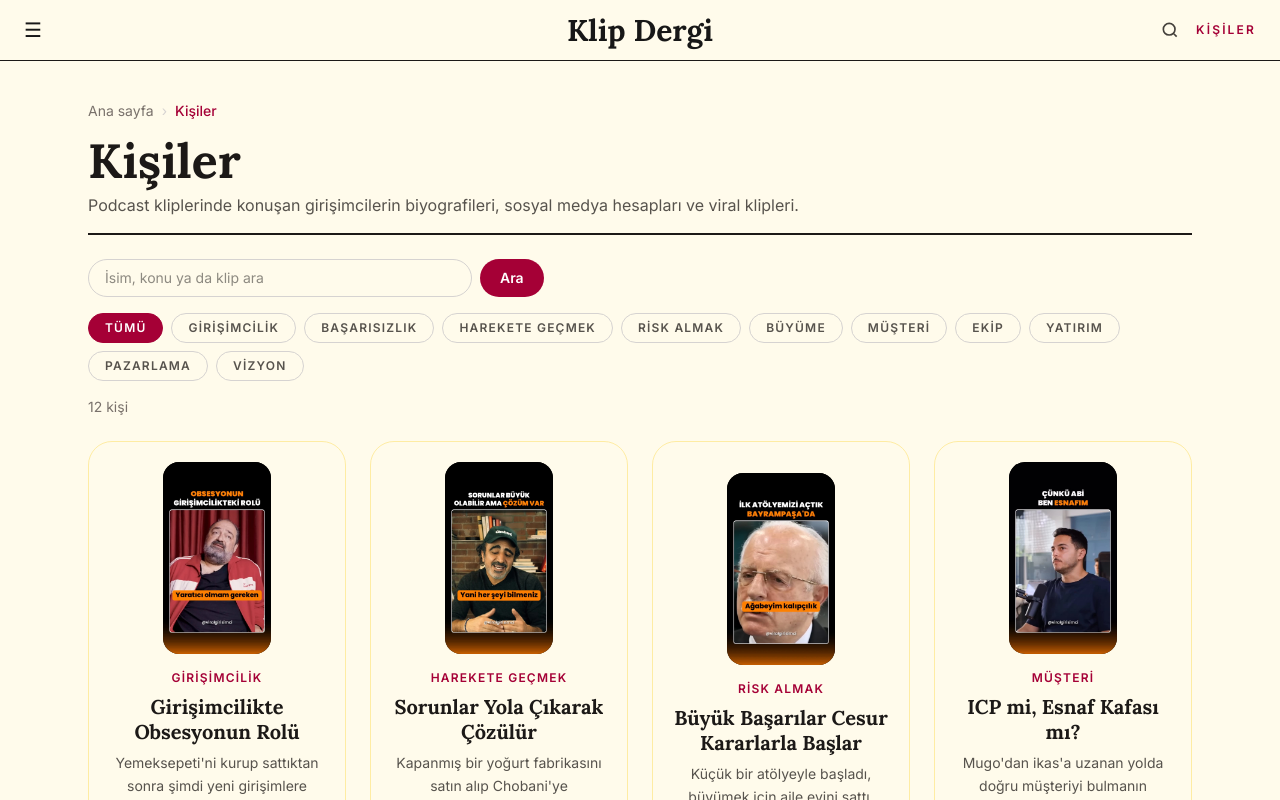
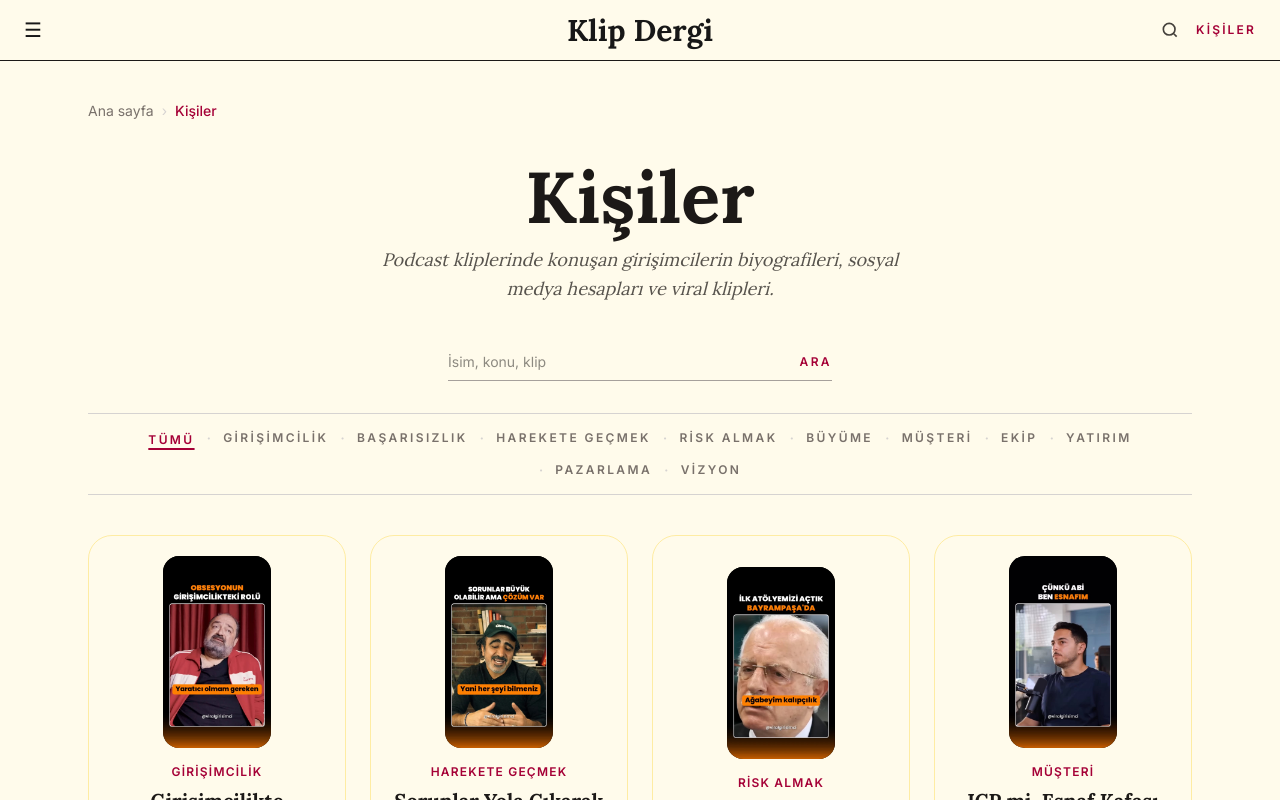
Before and after one commit to symkllci/klip-dergi, a Next.js app: page /kisiler in a window 1280 px wide. Shown: the top 800 px of the page. Built offline with nearby package versions, Linux system fonts and the light colour scheme.

Commit message:
Kişiler sayfası gazete düzeni ve önerili arama

```diff
--- a/src/app/kisiler/[slug]/page.tsx
+++ b/src/app/kisiler/[slug]/page.tsx
@@ -228,7 +228,7 @@ export default async function KisiSayfasi({ params }: { params: Promise<{ slug:
               href="/kisiler"
               className="group text-sm font-semibold uppercase tracking-widest text-rose-800 hover:underline"
             >
-              Tüm kişiler <span className="inline-block transition-transform group-hover:translate-x-1">→</span>
+              Tüm kişiler <span className="inline-block transition-transform group-hover:translate-x-1"></span>
             </Link>
           </div>
           {/* Telefonda alt alta, orta ekranda 3 yan yana */}
--- a/src/app/kisiler/page.tsx
+++ b/src/app/kisiler/page.tsx
@@ -3,18 +3,19 @@ import { Lora } from "next/font/google"; // Ana sayfadaki serif başlık fontu (
 import { getAllPeople } from "@/lib/people"; // Bütün kişileri getiren tarif.
 import KlipKarti from "@/components/KlipKarti"; // Ortak kart bileşeni, ana sayfayla aynı
 import Kirinti from "@/components/Kirinti"; // ⭐ Ekmek kırıntısı: nerede olduğunu gösterir
+import AramaKutusu from "@/components/AramaKutusu"; // Önerili arama kutusu (üst menüdekiyle aynı, burada büyük hâli)
 
 // Başlık fontu: ana sayfadakiyle aynı Lora. latin-ext: Türkçe harfler (ş, ğ, ı, İ) için.
 const baslikFontu = Lora({ subsets: ["latin", "latin-ext"] });
 
 // Renkler (ana sayfayla aynı): krem zemin amber-50 · koyu mürekkep stone-900 · bordo vurgu rose-800
 
-// Filtre düğmelerinin ortak görünüşü: kartlardaki konu etiketiyle aynı dil (yuvarlak, BÜYÜK HARF, aralıklı)
-const dugmeTemel = "rounded-full border px-4 py-1.5 text-xs font-semibold uppercase tracking-widest transition-colors";
-// Seçili düğme: kart etiketi gibi bordo zemin, beyaz yazı
-const dugmeSecili = "border-rose-800 bg-rose-800 text-white";
-// Seçili olmayan: şeffaf zemin (beyaz değil, arkadan krem sayfa görünür), gri çerçeve; üstüne gelince bordo
-const dugmeNormal = "border-stone-300 bg-transparent text-stone-600 hover:border-rose-800 hover:text-rose-800";
+// Konu bağlantıları: kutu/kapsül YOK, gazete gibi düz yazı (BÜYÜK HARF, aralıklı), aralarında nokta
+const konuTemel = "text-xs font-semibold uppercase tracking-[0.2em] transition-colors";
+// Seçili konu: bordo ve altı çizili
+const konuSecili = "text-rose-800 underline decoration-2 underline-offset-4";
+// Seçili olmayan: gri, üstüne gelince bordo
+const konuNormal = "text-stone-500 hover:text-rose-800";
 
 // Kişiler sayfası. searchParams: adresteki ? sonrası bilgiler.
 // Örnek: /kisiler?konu=yatırım&ara=ata → { konu: "yatırım", ara: "ata" }
@@ -31,6 +32,8 @@ export default async function KisilerSayfasi({
   const aramaMetni = typeof ara === "string" ? ara.trim() : "";
 
   const tumKisiler = getAllPeople(); // Bütün kişiler (şu an 12).
+  // Öneri listesi için sadece ad, slug, konu (layout.tsx'teki gibi; biyografiler tarayıcıya gitmesin)
+  const aramaKisileri = tumKisiler.map((kisi) => ({ ad: kisi.name, slug: kisi.slug, konu: kisi.clips[0].topic }));
 
   // Konu listesini kliplerden çıkar, elle yazma.
   // Her kişinin her klibine bak; konusu listede yoksa (includes = içeriyor mu?) ekle.
@@ -71,88 +74,74 @@ export default async function KisilerSayfasi({
   return (
     // Bütün sayfa: ana sayfayla aynı krem zemin (amber-50) ve koyu mürekkep yazı (stone-900)
     <div className="min-h-screen bg-amber-50 text-stone-900">
-      {/* Ana sayfayla aynı genişlik ve boşluklar */}
       <main className="mx-auto max-w-6xl px-6 py-10">
-        {/* ⭐ Ekmek kırıntısı: Ana sayfa › Kişiler (Kişiler = buradasın, href yok → bordo) */}
+        {/* Ekmek kırıntısı: Ana sayfa › Kişiler */}
         <Kirinti adimlar={[{ ad: "Ana sayfa", href: "/" }, { ad: "Kişiler" }]} />
 
-        {/* Başlık bölümü: ana sayfadaki logo gibi altında kalın çizgi */}
-        <header className="mt-4 border-b-2 border-stone-900 pb-4">
-          {/* Lora başlık: ana sayfadaki "Diğer hikâyeler" ile aynı font */}
-          <h1 className={`${baslikFontu.className} text-4xl font-bold sm:text-5xl`}>Kişiler</h1>
-          {/* Açıklama: sıcak gri (stone) */}
-          <p className="mt-2 text-stone-600">
+        {/* ===== GAZETE DÜZENİ (Maket B): her şey ortalı =====
+            Manşet: ortada büyük başlık + italik açıklama (üstteki künye şeridi kaldırıldı) */}
+        <header className="py-10 text-center">
+          <h1 className={`${baslikFontu.className} text-6xl font-bold sm:text-7xl`}>Kişiler</h1>
+          <p className="mx-auto mt-3 max-w-xl font-serif text-lg italic leading-relaxed text-stone-600">
             Podcast kliplerinde konuşan girişimcilerin biyografileri, sosyal medya hesapları ve viral klipleri.
           </p>
         </header>
 
-        {/* Arama kutusu */}
-        {/* form action="/kisiler": Ara'ya basınca /kisiler?ara=... adresine gider */}
-        {/* name="ara": kutuya yazılan, adreste ara= olarak görünür */}
-        {/* defaultValue: sayfa yenilense de yazılan kutuda kalır */}
-        <form action="/kisiler" className="mt-6 mb-4 flex gap-2">
-          <input
-            type="search"
-            name="ara"
-            defaultValue={aramaMetni}
-            placeholder="İsim, konu ya da klip ara" // ⭐ Arama artık ad + konu + klip başlığında
-            // bg-transparent: zemin şeffaf (beyaz değil) · focus: kutuya tıklayınca çerçeve bordo olsun (outline-none: tarayıcının mavi çerçevesini kapat)
-            className="w-full max-w-sm rounded-full border border-stone-300 bg-transparent px-4 py-2 text-sm focus:border-rose-800 focus:outline-none"
-          />
-          {/* Konu seçiliyse aramada kaybolmasın diye gizli olarak forma ekle */}
-          {seciliKonu && <input type="hidden" name="konu" value={seciliKonu} />}
-          {/* Ara düğmesi: bordo vurgu rengi */}
-          <button
-            type="submit"
-            className="rounded-full bg-rose-800 px-5 py-2 text-sm font-semibold text-white transition-colors hover:bg-rose-900"
-          >
-            Ara
-          </button>
-        </form>
+        {/* Arama: ortada, altı çizgili tek satır (AramaKutusu, buyuk). Yazınca en fazla 5 kişi önerir.
+            Öneri seçilirse kişinin sayfasına gider · seçilmeden Enter ya da "Ara" → /kisiler?ara=... */}
+        <div className="mx-auto max-w-sm">
+          <AramaKutusu kisiler={aramaKisileri} buyuk ilkYazi={aramaMetni} konu={seciliKonu} />
+        </div>
 
-        {/* Konu düğmeleri: "Tümü" ve kliplerden çıkan her konu */}
-        {/* flex-wrap: sığmayan düğmeler alt satıra geçsin (telefonda taşmasın) */}
-        <div className="mb-4 flex flex-wrap gap-2">
+        {/* Konular: iki ince çizgi arasında, ortalı tek akış, aralarında · (gazetedeki bölüm listesi gibi) */}
+        <nav aria-label="Konular" className="mt-8 border-y border-stone-300 py-3">
+          <ul className="flex flex-wrap items-center justify-center gap-x-3 gap-y-2 text-stone-300">
             {/* Tümü: konu filtresini kaldırır. Arama varsa onu korur. */}
+            <li>
               <Link
                 href={{ pathname: "/kisiler", query: aramaMetni ? { ara: aramaMetni } : {} }}
-            className={`${dugmeTemel} ${!seciliKonu ? dugmeSecili : dugmeNormal}`}
+                aria-current={!seciliKonu ? "page" : undefined}
+                className={`${konuTemel} ${!seciliKonu ? konuSecili : konuNormal}`}
               >
                 Tümü
               </Link>
-
+            </li>
             {konular.map((k) => (
               // href'i nesne olarak veriyoruz: Next.js boşluk ve Türkçe harfleri adrese kendisi uygun yazar.
               // Arama varsa konuya tıklayınca kaybolmasın diye onu da ekliyoruz.
+              // Önündeki · süs: ekran okuyucu okumasın (aria-hidden)
+              <li key={k} className="flex items-center gap-x-3">
+                <span aria-hidden="true">·</span>
                 <Link
-              key={k}
                   href={{ pathname: "/kisiler", query: aramaMetni ? { konu: k, ara: aramaMetni } : { konu: k } }}
-              className={`${dugmeTemel} ${seciliKonu === k ? dugmeSecili : dugmeNormal}`}
+                  aria-current={seciliKonu === k ? "page" : undefined}
+                  className={`${konuTemel} ${seciliKonu === k ? konuSecili : konuNormal}`}
                 >
                   {k}
                 </Link>
+              </li>
             ))}
-        </div>
+          </ul>
+        </nav>
 
-        {/* Kaç kişi gösteriliyor */}
-        <p className="mb-6 text-sm text-stone-500">
-          {kisiler.length} kişi
-          {seciliKonu && ` · konu: "${seciliKonu}"`}
-          {aramaMetni && ` · arama: "${aramaMetni}"`}
-        </p>
-
-        {/* Hiç sonuç yoksa bilgi ver */}
-        {kisiler.length === 0 && (
-          <p className="text-stone-600">
-            Sonuç bulunamadı.{" "}
+        {/* Süzgeç varsa ne seçildiğini yaz (yoksa hiç çıkmaz) */}
+        {(seciliKonu || aramaMetni) && (
+          <p className="mt-6 text-center text-sm text-stone-500">
+            {seciliKonu && `Konu: "${seciliKonu}"`}
+            {seciliKonu && aramaMetni && " · "}
+            {aramaMetni && `Arama: "${aramaMetni}"`}
+            {" · "}
             <Link href="/kisiler" className="text-rose-800 hover:underline">
-              Filtreleri temizle
+              Temizle
             </Link>
           </p>
         )}
 
+        {/* Hiç sonuç yoksa bilgi ver */}
+        {kisiler.length === 0 && <p className="mt-10 text-center text-stone-600">Sonuç bulunamadı.</p>}
+
         {/* Kartlar: ana sayfayla aynı KlipKarti. Telefonda 1, orta ekranda 2, geniş ekranda 4 yan yana */}
-        <ul className="grid gap-6 sm:grid-cols-2 lg:grid-cols-4">
+        <ul className="mt-10 grid gap-6 sm:grid-cols-2 lg:grid-cols-4">
           {kisiler.map((kisi) => {
             // Konu seçiliyse o konudaki ilk klibi göster (find), bulamazsa (??) kişinin ilk klibini
             const klip = kisi.clips.find((c) => c.topic === seciliKonu) ?? kisi.clips[0];
--- a/src/components/AramaKutusu.tsx
+++ b/src/components/AramaKutusu.tsx
@@ -18,11 +18,22 @@ function eslesiyor(kisi: AramaKisisi, aranan: string): boolean {
 
 const EN_FAZLA = 5; // Planın istediği: en fazla 5 öneri
 
+// Bu kutu İKİ yerde kullanılıyor:
+//  1) Üst menüde (Header): küçük, açılınca odaklanır, kutudan çıkınca kapanır → kapat verilir
+//  2) Kişiler sayfasında: büyük, hep açık, yanında "Ara" düğmesi → buyuk verilir, kapat verilmez
+type Ozellikler = {
+  kisiler: AramaKisisi[];
+  kapat?: () => void; // ? = sadece üst menüde var (Kişiler sayfasında kutu kapanmaz)
+  buyuk?: boolean; // Kişiler sayfasındaki büyük kutu mu?
+  ilkYazi?: string; // Kişiler sayfasında adresteki ?ara= değeri: sayfa açılınca kutuda dursun
+  konu?: string; // Kişiler sayfasında seçili konu: aramada kaybolmasın diye forma gizli eklenir
+};
+
 // 📚 Kaynak: WAI-ARIA APG "Editable Combobox With List Autocomplete"
 // https://www.w3.org/WAI/ARIA/apg/patterns/combobox/examples/combobox-autocomplete-list/
-export default function AramaKutusu({ kisiler, kapat }: { kisiler: AramaKisisi[]; kapat: () => void }) {
+export default function AramaKutusu({ kisiler, kapat, buyuk = false, ilkYazi = "", konu }: Ozellikler) {
   const router = useRouter();
-  const [yazi, setYazi] = useState(""); // Kutuya yazılan
+  const [yazi, setYazi] = useState(ilkYazi); // Kutuya yazılan (Kişiler sayfasında adresteki aramayla başlar)
   const [acik, setAcik] = useState(false); // Öneri listesi açık mı?
   const [vurgulu, setVurgulu] = useState(-1); // Klavyeyle vurgulanan öneri (-1 = hiçbiri)
 
@@ -35,7 +46,7 @@ export default function AramaKutusu({ kisiler, kapat }: { kisiler: AramaKisisi[]
   // Bir kişiye git: listeyi kapat, aramayı kapat, kişi sayfasını aç
   function git(kisi: AramaKisisi) {
     setAcik(false);
-    kapat();
+    kapat?.(); // ?.() = kapat varsa çağır, yoksa (Kişiler sayfası) hiçbir şey yapma
     router.push(`/kisiler/${kisi.slug}`);
   }
 
@@ -69,20 +80,21 @@ export default function AramaKutusu({ kisiler, kapat }: { kisiler: AramaKisisi[]
       } else if (yazi) {
         setYazi("");
       } else {
-        kapat();
+        kapat?.();
       }
     }
   }
 
   return (
     // relative: öneri listesi kutunun hemen altına (absolute) yerleşsin
-    <form action="/kisiler" className="relative">
+    // Kişiler sayfasında: altı çizgili tek satır (kapsül yok), sağında "Ara →"
+    <form action="/kisiler" className={buyuk ? "relative flex w-full items-center gap-2 border-b border-stone-400 focus-within:border-rose-800" : "relative"}>
       <input
         type="search"
         name="ara"
-        placeholder="Ara..."
+        placeholder={buyuk ? "İsim, konu, klip" : "Ara..."}
         aria-label="Sitede ara"
-        autoFocus
+        autoFocus={!buyuk} // Üst menüde açılınca hemen yazılabilsin · Kişiler sayfasında sayfa açılınca klavye fırlamasın
         autoComplete="off" // Tarayıcının kendi eski aramalar listesi bizimkinin üstüne binmesin
         // ===== Combobox etiketleri (kaynaktaki "Role, Property, State" tablosu) =====
         role="combobox" // "Ben öneri listesi olan bir kutuyum"
@@ -98,9 +110,22 @@ export default function AramaKutusu({ kisiler, kapat }: { kisiler: AramaKisisi[]
           setVurgulu(-1); // Yeni harf → vurgu sıfırlansın
         }}
         onKeyDown={tusaBasildi}
-        onBlur={kapat} // Kutudan çıkınca aramayı kapat (eski davranış)
-        className="w-36 rounded-full border border-stone-300 bg-white px-4 py-1.5 text-sm focus:border-rose-800 focus:outline-none sm:w-52"
+        // Kutudan çıkınca: üst menüde aramayı kapat · Kişiler sayfasında sadece listeyi kapat
+        onBlur={() => (kapat ? kapat() : setAcik(false))}
+        className={`bg-transparent text-sm focus:outline-none ${
+          buyuk ? "w-full min-w-0 py-2" : "w-36 rounded-full border border-stone-300 px-4 py-1.5 focus:border-rose-800 sm:w-52"
+        }`}
       />
+      {/* Kişiler sayfasında: seçili konu aramada kaybolmasın + bordo "Ara →" yazısı */}
+      {buyuk && konu && <input type="hidden" name="konu" value={konu} />}
+      {buyuk && (
+        <button
+          type="submit"
+          className="shrink-0 text-xs font-semibold uppercase tracking-[0.2em] text-rose-800 transition-colors hover:text-rose-950"
+        >
+          Ara
+        </button>
+      )}
 
       {/* Öneri listesi: role="listbox". Kapalıyken de sayfada durur (hidden): aria-controls'un gösterdiği id hep var olsun */}
       <ul
@@ -108,7 +133,10 @@ export default function AramaKutusu({ kisiler, kapat }: { kisiler: AramaKisisi[]
         role="listbox"
         aria-label="Kişi önerileri"
         hidden={!listeGorunur}
-        className="absolute right-0 top-full z-50 mt-2 w-64 overflow-hidden rounded-xl border border-stone-200 bg-white py-1 text-left shadow-xl"
+        // Liste zemini krem (beyaz değil). Üst menüde sağa, Kişiler sayfasında sola yaslı
+        className={`absolute top-full z-50 mt-2 w-64 overflow-hidden rounded-xl border border-stone-200 bg-amber-50 py-1 text-left shadow-xl ${
+          buyuk ? "left-0" : "right-0"
+        }`}
       >
         {oneriler.map((kisi, sira) => (
           <li
```
Lines whose indentation alone changed are shown as unchanged.
